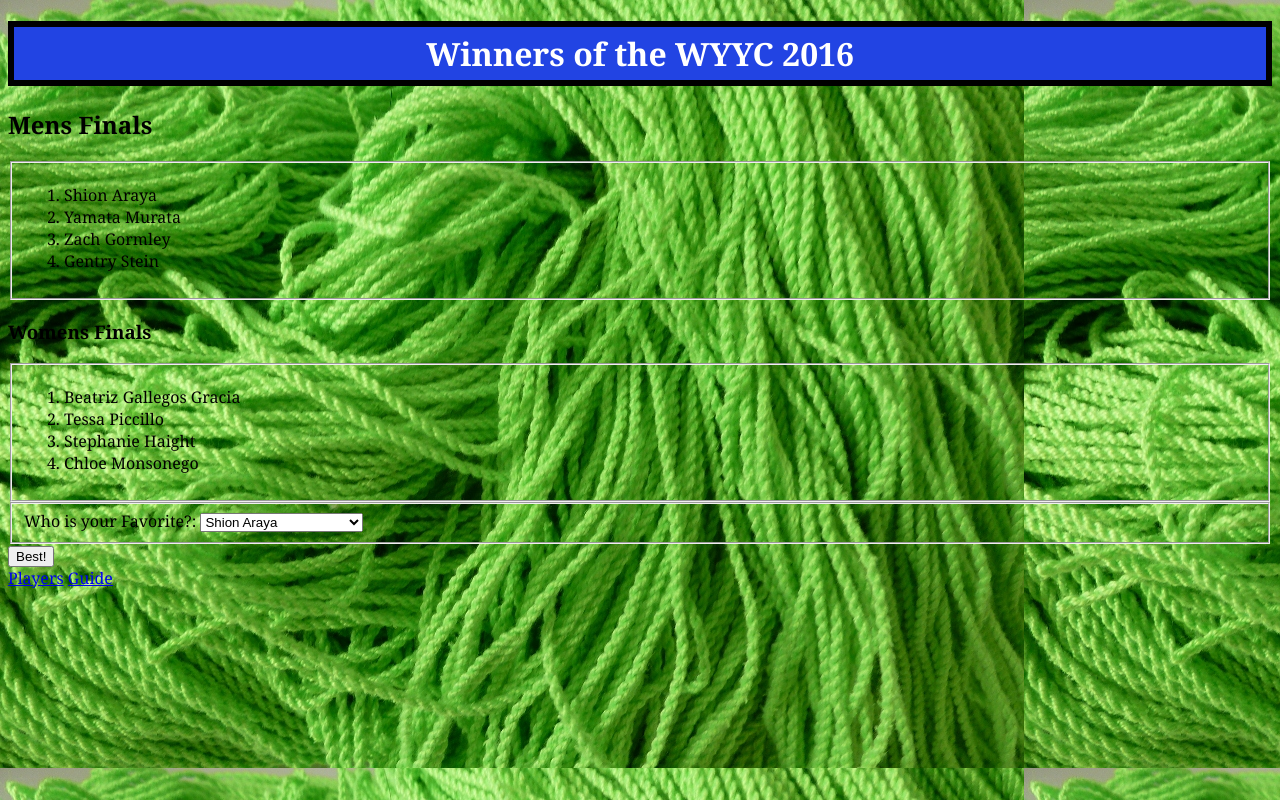
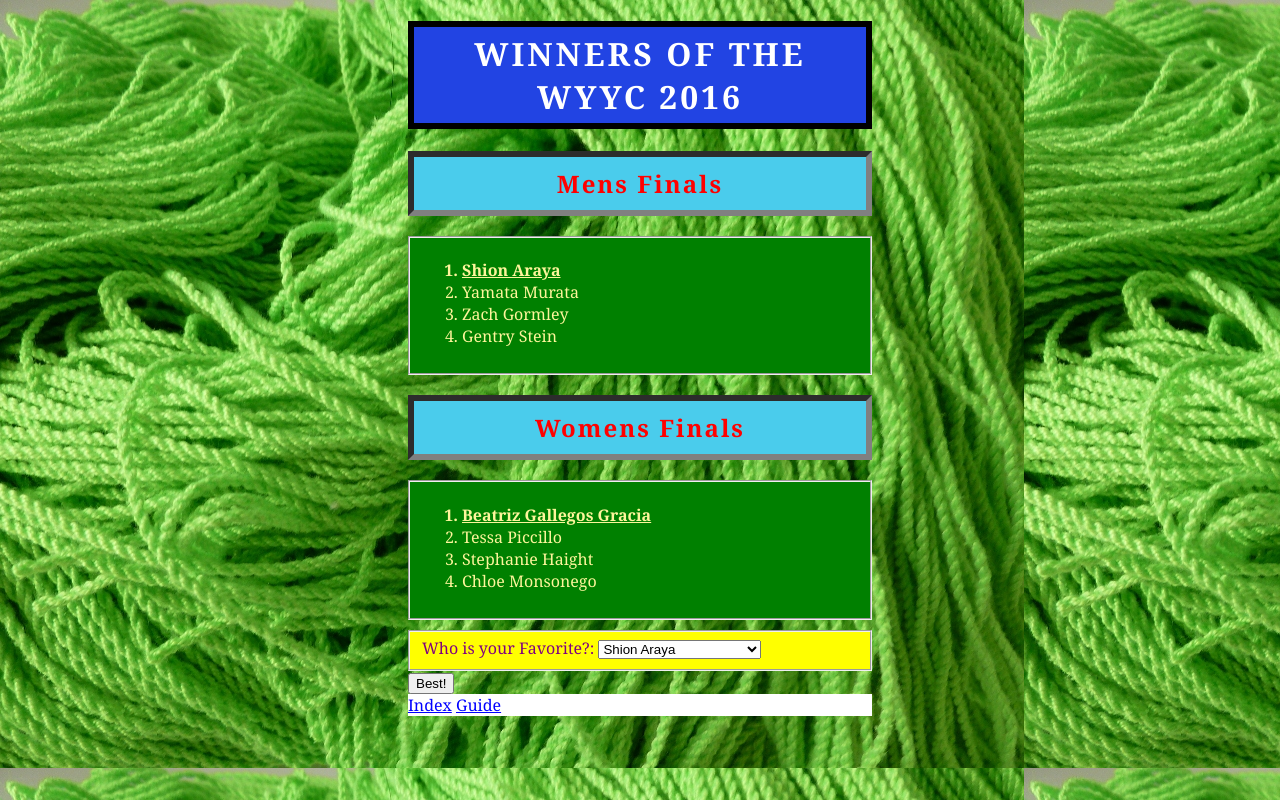
Before and after one commit to RyanA760/RyanA760.github.io, a plain HTML site: page players.html in a window 1280 px wide. Drawn offline with Linux system fonts and the light colour scheme.

Commit message:
Pushing new additions including new picture and lots of CSS updates

```diff
--- a/players.html
+++ b/players.html
@@ -6,26 +6,26 @@
 	<link rel="stylesheet" type="text/css" href="stylesheet.css">
 </head>
 <body>
-	<h2>Mens Finals</h2>
-<fieldset>
-	<ol>
-		<li>Shion Araya</li>
+	<h2 class="red" id="head1">Mens Finals</h2>
+<fieldset class="table1" id="left">
+	<ol class="players">
+		<li id="boldy">Shion Araya</li>
 		<li>Yamata Murata</li>
 		<li>Zach Gormley</li>
 		<li>Gentry Stein</li>
 	</ol>
 </fieldset>
-	<h3>Womens Finals</h3>
-<fieldset>
-	<ol>
-		<li>Beatriz Gallegos Gracia</li>
+	<h2 class="red" id="head2">Womens Finals</h3>
+<fieldset class="table1" id="right">
+	<ol class="players">
+		<li id="bolder">Beatriz Gallegos Gracia</li>
 		<li>Tessa Piccillo</li>
 		<li>Stephanie Haight</li>
 		<li>Chloe Monsonego</li>
 	</ol>
 </fieldset>
 <form name="Favorite Player" action="https://httpbin.org/get" method="get">
-	<fieldset>
+	<fieldset class="buttonset">
 		<div>
 			 <label>Who is your Favorite?:</label>
       <select name="player">
@@ -40,11 +40,11 @@
       </select>
 		</div>
 	</fieldset>
-	<button type="submit">Best!</button>
+	<button type="submit" class="button">Best!</button>
 </form>
-<footer>
+<footer class="foot">
 		<nav>
-			<a href="index.html">Players</a>
+			<a href="index.html">Index</a>
 			<a href="guide.html">Guide</a>
 		</nav>
 	</footer>
--- a/stylesheet.css
+++ b/stylesheet.css
@@ -4,7 +4,10 @@ body {
 }
 h1 {
 	background-color: rgb(34,68,227);
-	margin-left: auto;
+	margin-left: 400px;
+	margin-right: 400px;
+	padding-left: auto;
+	padding-right: auto;
 	border-style: solid;
 	border-width: 6px;
 	border-color: black;
@@ -12,10 +15,13 @@ h1 {
 	color: white;
 	padding-top: 5px;
 	padding-bottom: 5px;
+	letter-spacing: 3px;
+	text-transform: uppercase;
 }
 
 p.bold {
 	color: red;
+	font-size: 20px;
 	border-style: dashed;
 	text-align: center;
 	font-weight: bolder;
@@ -37,4 +43,104 @@ img.drifter {
 	border-color: yellow;
 	border-width: 6px;
 	background-color: silver;
+	color: green;
 }
+a:link {
+	color:blue;
+}
+a:visited {
+	color:rgb(225,27,231);
+}
+a:hover {
+	color:rgb(249,249,2);
+}
+h2.red {
+	background-color: rgb(74,204,236);
+	border-style: inset;
+	border-width: 6px;
+	border-color: gray;
+	text-align: center;
+	color: red;
+	letter-spacing: 2px;
+	vertical-align: top;
+}
+h2.duck {
+	background-color: rgb(209,89,10);
+	border-style: groove;
+	border-width: 6px;
+	border-color: purple;
+	text-align: center;
+	color: rgb(60,197,242);
+	letter-spacing: 2px;
+	margin-left: 800px;
+	margin-right: 100px;
+	padding-top: 5px;
+	padding-bottom: 5px;
+}
+.firstclass {
+	list-style-type: square;
+}
+fieldset.table1 {
+	background-color: green;
+	margin: 10px;
+	color: rgb(253,245,155);
+}
+fieldset.set2 {
+	background-image: url(Images/string.jpg);
+	padding-left: 50px;
+	padding-right: 50px;
+	padding-top: 30px;
+	padding-bottom: 30px;
+	margin-left: 200px;
+	margin-right: 350px;
+}
+#boldy {
+	font-weight: bolder;
+	text-decoration: underline;
+}
+#bolder {
+	font-weight: bolder;
+	text-decoration: underline;
+}
+#head1 {
+	float: top;
+	margin-left: 400px;
+	margin-right: 400px;
+	padding: 10px;
+}
+#head2 {
+	float: top;
+	padding: 10px;
+	margin-right: 400px;
+	margin-left: 400px;
+}
+#left {
+	float:bottom;
+	margin-right: 400px;
+	margin-left: 400px;
+}
+#right {
+	float:bottom;
+	margin-right: 400px;
+	margin-left: 400px;
+}
+fieldset.buttonset {
+	margin-right: 400px;
+	margin-left: 400px;
+	background-color: yellow;
+	color: purple;
+}
+.button {
+	margin-left: 400px;
+}
+.foot {
+	margin-left: 400px;
+	margin-right: 400px;
+	background-color: white;
+}
+.footy{
+	background-color: white;
+}
+.table1 {
+	background-color: white;
+}
```
Also changed, not shown: guide.html (+2 -2 lines), index.html (+2 -2 lines), Images/string.jpg (added).
